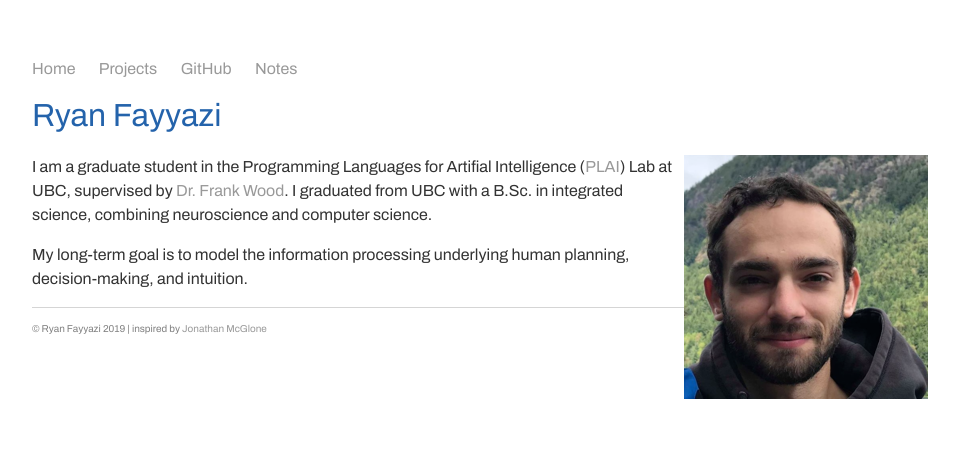
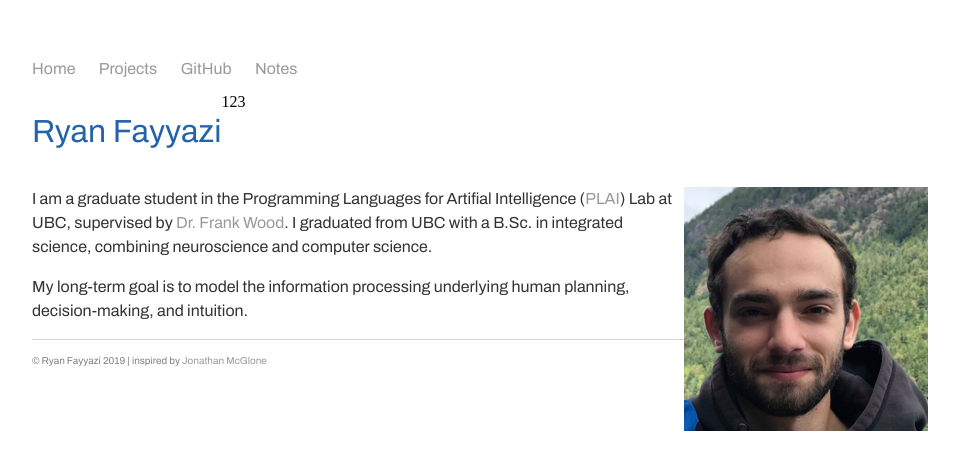
Before and after one commit to rfayyazi/rfayyazi.github.io, a Jekyll site: the page built from index.html, in a window 1280 px wide. Shown: the top 470 px of the page, without its empty margins (160-1119 px from the left). Built offline with Jekyll 4.4.1, drawn with Linux system fonts in a browser that asks for light colours; some web fonts are replaced.

Commit message:
Update index.html

```diff
--- a/index.html
+++ b/index.html
@@ -3,8 +3,15 @@ layout: default
 title: Ryan Fayyazi
 ---
 <link href='https://fonts.googleapis.com/css?family=Overpass Mono' rel='stylesheet' type='text/css'>
+
+<div class="flex-container">
+   <h1>Ryan Fayyazi</h1>
+  <div>1</div>
+  <div>2</div>
+  <div>3</div>
+</div>
+
 <div>
-  <h1>Ryan Fayyazi</h1>
 
 <!--   <img  class="img-circle avatar" alt="Ryan Fayyazi" src="img/headshot_small.png" style="float: right">
  -->
```
